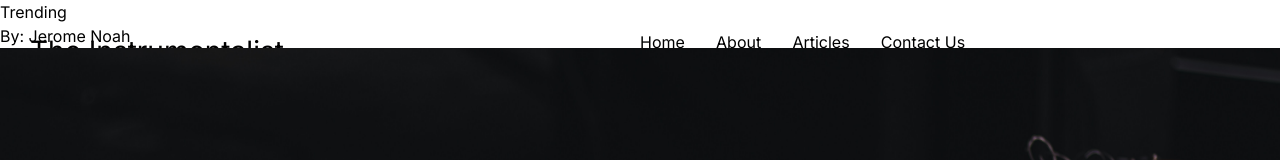
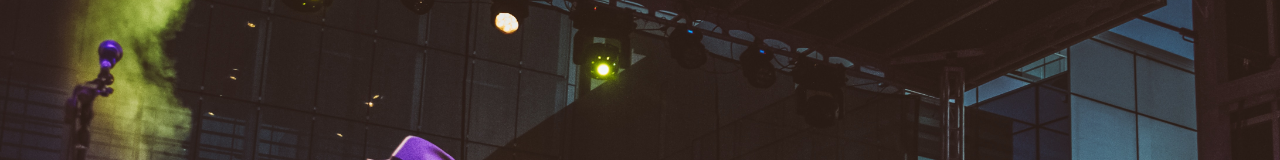
Before and after one commit to NateCreedDonato/the-instrumentalist, a Next.js app: page / in a window 1280 px wide. Shown: the top 160 px of the page. Built offline with nearby package versions, Linux system fonts and the light colour scheme; grey boxes are pictures that could not be loaded; a web font is replaced by a local one.

Commit message:
Update hero.tsx

```diff
--- a/app/components/hero.tsx
+++ b/app/components/hero.tsx
@@ -10,12 +10,6 @@ export default function Hero() {
     return(
         <>
             <section>
-                <div>
-                    <h1>Trending</h1>
-                </div>
-                <div>
-                    <h3>By: Jerome Noah</h3>
-                </div>
                 <Carousel autoplay className="w-[100%] h-[600px] duration-300 relative">
                     <div className="h-[600px] relative">
                         <Image src={pick2}
```
